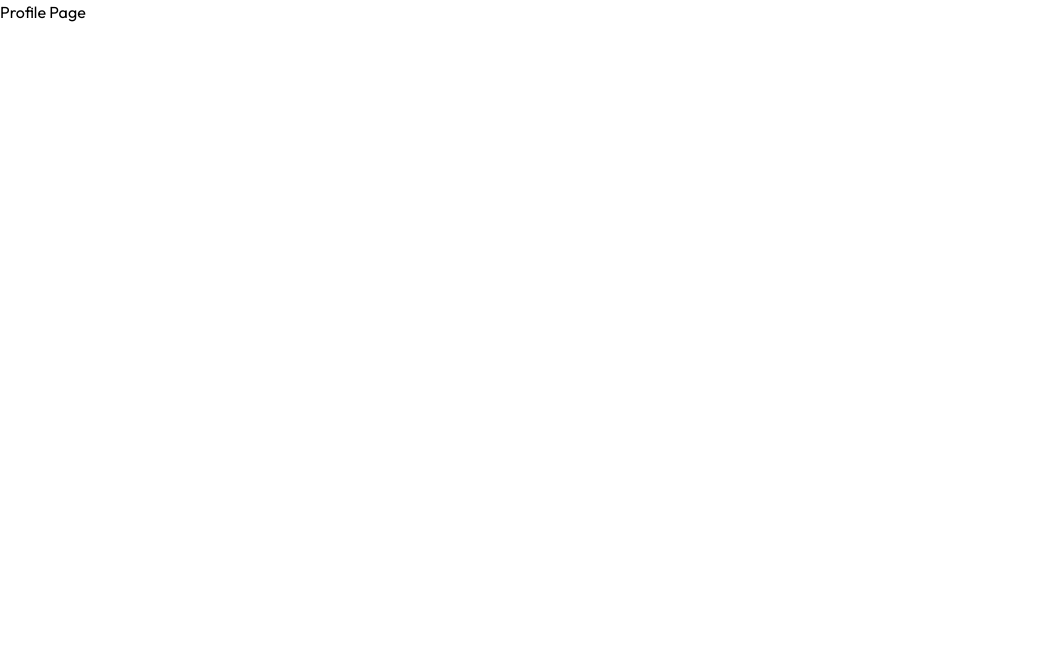
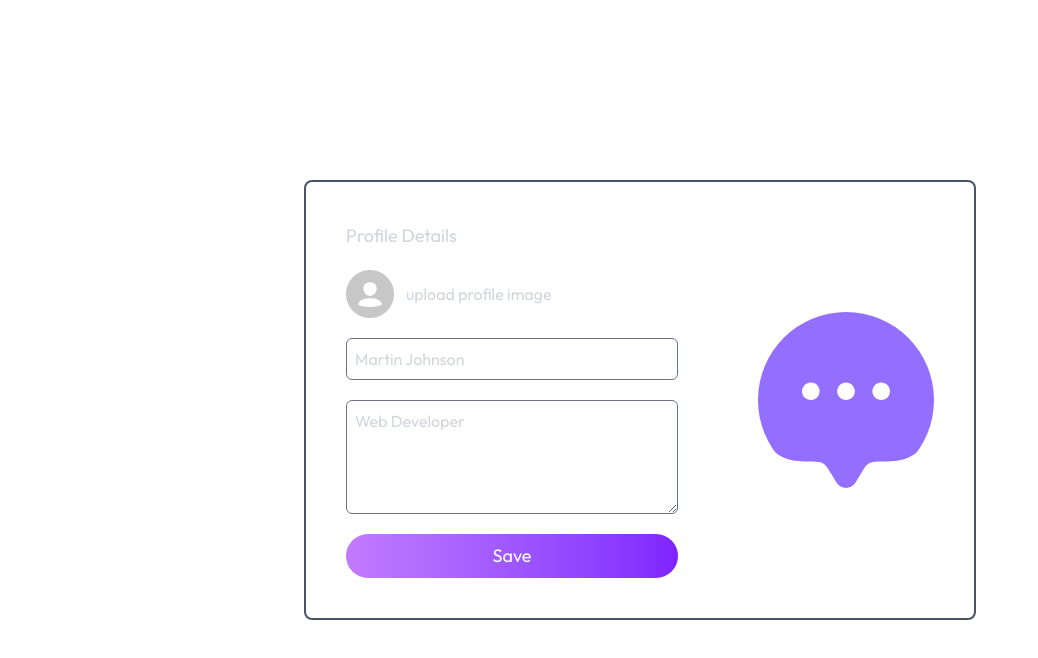
Before and after one commit to Tanishakhandelwal21/Chat-app, a React (Vite) app in the folder client/: page /profile in a window 1280 px wide. Shown: the top 658 px of the page, without its empty margins (0-1038 px from the left). Built offline with nearby package versions, Linux system fonts and the light colour scheme.

Commit message:
frontend complete

```diff
--- a/client/src/pages/ProfilePage.jsx
+++ b/client/src/pages/ProfilePage.jsx
@@ -1,11 +1,79 @@
-import React from 'react'
+import React, { useState } from "react";
+import { useNavigate } from "react-router-dom";
+import assets from "../assets/assets";
 
 const ProfilePage = () => {
+  const [selectedImage, setSelectedImage] = useState(null);
+  const navigate = useNavigate();
+  const [name, setName] = useState("Martin Johnson");
+  const [bio, setBio] = useState("Web Developer");
+
+  const handleSubmit = async (e) => {
+    e.preventDefault();
+    navigate("/");
+  };
+
   return (
-    <div>
-      <h1>Profile Page</h1>
+    <div className="min-h-screen bg-cover bg-no-repeat flex items-center justify-center ">
+      <div className="w-5/6 max-w-2xl backdrop-blur-2xl text-gray-300 border-2 border-gray-600 flex items-center justify-between max-sm:flex-col-reverse rounded-lg ">
+        <form
+          onSubmit={handleSubmit}
+          className="flex flex-col gap-5 p-10 flex-1"
+        >
+          <h3 className="text-lg">Profile Details</h3>
+          <label
+            htmlFor="avatar"
+            className="flex items-center gap-3 cursor-pointer"
+          >
+            <input
+              onChange={(e) => setSelectedImage(e.target.files[0])}
+              type="file"
+              id="avatar"
+              accept=".jpg,.jpeg,.png"
+              hidden
+            />
+            <img
+              src={
+                selectedImage
+                  ? URL.createObjectURL(selectedImage)
+                  : assets.avatar_icon
+              }
+              alt=""
+              className={`w-12 h-12 ${selectedImage && "rounded-full"}`}
+            />
+            upload profile image
+          </label>
+          <input
+            type="text"
+            required
+            placeholder="Your Name"
+            className="p-2 border border-gray-500 rounded-md focus:outline-none focus:ring-2 "
+            value={name}
+            onChange={(e) => setName(e.target.value)}
+          />
+          <textarea
+            placeholder="Write your bio..."
+            required
+            className="p-2 border border-gray-500 rounded-md focus:outline-none focus:ring-2 "
+            rows={4}
+            value={bio}
+            onChange={(e) => setBio(e.target.value)}
+          />
+          <button
+            type="submit"
+            className="bg-gradient-to-r from-purple-400 to-violet-600 text-white p-2 rounded-full text-lg cursor-pointer"
+          >
+            Save
+          </button>
+        </form>
+        <img
+          className="max-w-44 aspect-square rounded-full mx-10 max-sm:mt-10 "
+          src={assets.logo_icon}
+          alt=""
+        />
+      </div>
     </div>
-  )
-}
+  );
+};
 
-export default ProfilePage
+export default ProfilePage;
```
